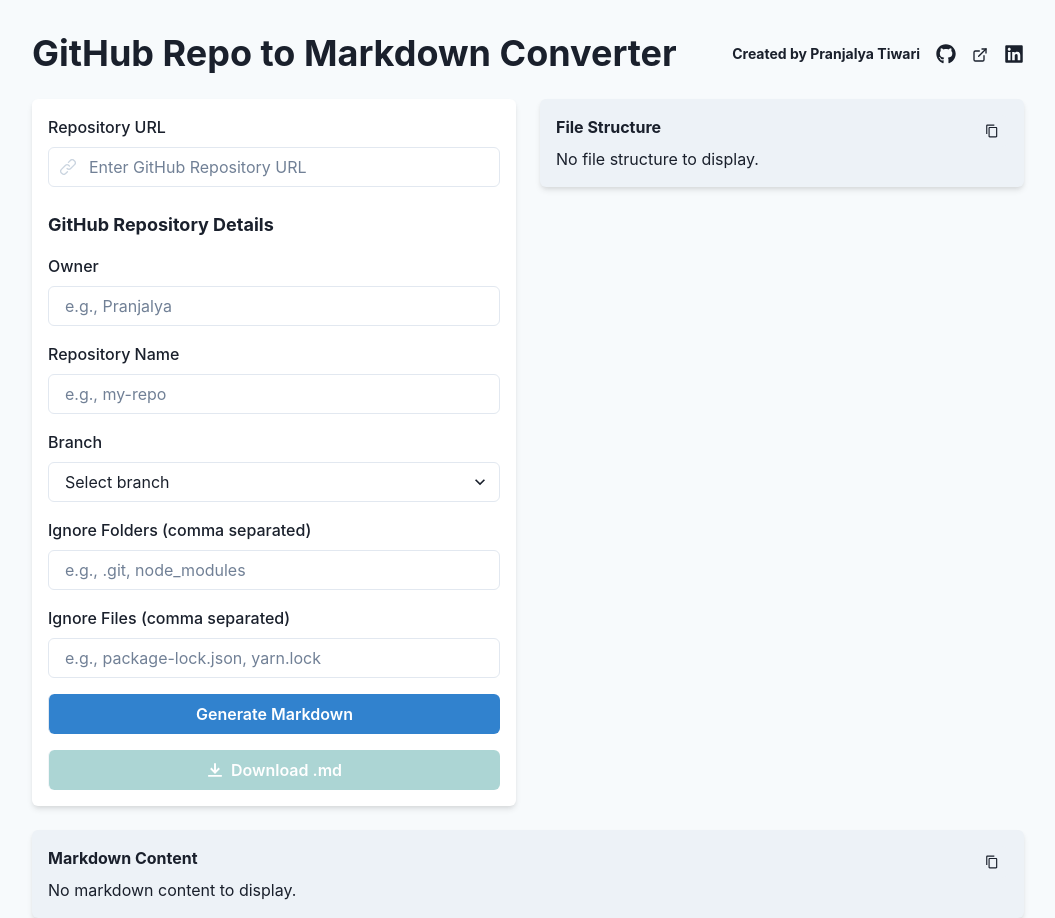
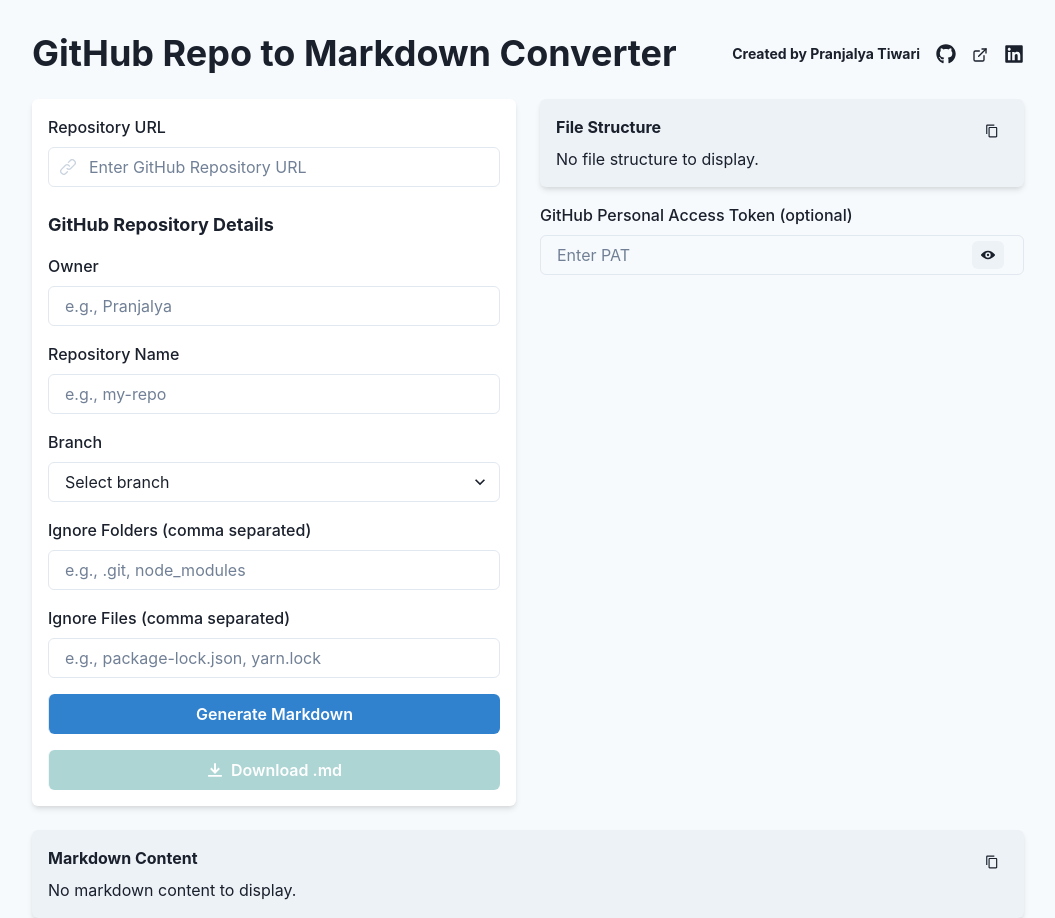
Before and after one commit to Pranjalya/gitrepo-llm, a React (Create React App) app in the folder github-to-markdown/: page / in a window 1280 px wide. Shown: the whole page, without its empty margins (112-1167 px from the left). Built offline with nearby package versions, Linux system fonts and the light colour scheme.

Commit message:
:wolf: add github pat token

```diff
--- a/github-to-markdown/src/App.js
+++ b/github-to-markdown/src/App.js
@@ -4,9 +4,10 @@
 import FileTree from './components/FileTree';
 import MarkdownDisplay from './components/MarkdownDisplay';
 import Loading from './components/Loading';
-import { Container, Heading, Box, useToast, Link, Flex, Text, HStack, Tooltip } from '@chakra-ui/react';
+import { Container, Heading, Box, useToast, Link, Flex, Text, HStack, Tooltip, Input, InputGroup, InputRightElement, IconButton } from '@chakra-ui/react';
 import {  FaGithub, FaLinkedin } from 'react-icons/fa';
-import { ExternalLinkIcon } from '@chakra-ui/icons'
+import { ExternalLinkIcon, ViewIcon, ViewOffIcon } from '@chakra-ui/icons'
+import { FormControl, FormLabel } from '@chakra-ui/form-control'
 
 const printFileExtensions = {
     ".c": true, ".cpp": true, ".cc": true, ".cxx": true, ".cs": true, ".java": true, ".py": true, ".json": true, ".js": true, ".ts": true,
@@ -68,6 +69,8 @@
     const portfolioLink = "https://pranjalya.github.io";
     const linkedinLink = "https://www.linkedin.com/in/pranjalya-tiwari/";
     const defaultMetaDescription = "Convert your GitHub repository into LLM-ingestible markdown. Easily create a .md file for your codebase. Created by Pranjalya Tiwari.";
+    const [githubPAT, setGithubPAT] = useState(''); // new state for github pat
+    const [showPAT, setShowPAT] = useState(false);
 
     useEffect(() => {
          document.title = pageTitle;
@@ -85,10 +88,11 @@
     },[pageTitle, defaultMetaDescription]);
 
 
-    const getFilesList = async (owner, reponame, branch, ignoreFolders = []) => {
+    const getFilesList = async (owner, reponame, branch, ignoreFolders = [], githubPAT = null) => {
         try {
+            const headers = githubPAT ? { Authorization: `token ${githubPAT}` } : {};
             const response = await axios.get(
-                `https://api.github.com/repos/${owner}/${reponame}/git/trees/${branch}?recursive=true`
+                `https://api.github.com/repos/${owner}/${reponame}/git/trees/${branch}?recursive=true`, { headers }
             );
 
             if (response.status === 200) {
@@ -124,9 +128,10 @@
     };
 
 
-    const getFileContent = async (owner, reponame, branch, filepath) => {
+    const getFileContent = async (owner, reponame, branch, filepath, githubPAT = null) => {
       try {
-            const url = `https://raw.githubusercontent.com/${owner}/${reponame}/refs/heads/${branch}/${filepath}`;
+            let url = `https://raw.githubusercontent.com/${owner}/${reponame}/${branch}/${filepath}`;
+            url = githubPAT ? `${url}?token=${githubPAT}` : url;
             const response = await axios.get(url);
 
             if (response.status === 200) {
@@ -179,7 +184,7 @@
             return null
         }
   };
-    const prepareMarkdown = async (owner, reponame, branch, filelists, ignoreFiles) => {
+    const prepareMarkdown = async (owner, reponame, branch, filelists, ignoreFiles, githubPAT = null) => {
         let markdownContent = `** ${reponame} **\n\n`;
 
         const tree = buildTreeFromPaths(filelists, reponame);
@@ -196,7 +201,7 @@
 
        let processedCount = 0;
         for (const fileitem of filteredFiles) {
-           const fileContent = await getFileContent(owner, reponame, branch, fileitem)
+           const fileContent = await getFileContent(owner, reponame, branch, fileitem, githubPAT)
             if (fileContent) {
                 markdownContent += `\n\n## ${fileitem}\n`;
                 markdownContent += fileContent;
@@ -209,13 +214,13 @@
     };
 
     const handleSubmit = async (repoDetails) => {
-         setLoading(true);
+        setLoading(true);
         setIsDownloadEnabled(false)
         setProgress(0)
         try {
-            const { owner, repoName, branch, ignoreFolders, ignoreFiles } = repoDetails;
-            const filesList = await getFilesList(owner, repoName, branch, ignoreFolders);
-            const markdown = await prepareMarkdown(owner, repoName, branch, filesList, ignoreFiles);
+            const { owner, repoName, branch, ignoreFolders, ignoreFiles, githubPAT } = repoDetails;
+            const filesList = await getFilesList(owner, repoName, branch, ignoreFolders, githubPAT);
+            const markdown = await prepareMarkdown(owner, repoName, branch, filesList, ignoreFiles, githubPAT);
             const tree = buildTreeFromPaths(filesList, repoName);
             const treeString = treeToString(tree);
             setMdContent(markdown);
@@ -247,6 +252,8 @@
         URL.revokeObjectURL(url);
     };
 
+    const handleClickShowPAT = () => setShowPAT(!showPAT);
+
     return (
        <Container maxW="container.lg" mt={8} >
         <Flex justifyContent="space-between" alignItems="center" mb={6}>
@@ -275,10 +282,41 @@
         </HStack>
         </Flex>
             <Box display="grid" gridTemplateColumns="1fr 1fr" gap={6}>
-                <InputForm onSubmit={handleSubmit} onDownload={handleDownload} loading={loading} mdContent={mdContent} isDownloadEnabled={isDownloadEnabled}/>
+                <InputForm
+                  onSubmit={handleSubmit}
+                  onDownload={handleDownload}
+                  loading={loading}
+                  mdContent={mdContent}
+                  isDownloadEnabled={isDownloadEnabled}
+                  githubPAT={githubPAT}
+                />
                 <Box>
                     {loading && <Loading />}
-                    {!loading && <FileTree treeString={fileTree} />}
+                    <FileTree treeString={fileTree} />
+                    <Box mt={4}>
+                      <FormControl>
+                        <FormLabel>GitHub Personal Access Token (optional)</FormLabel>
+                        <InputGroup size="md">
+                          <Input
+                            pr="4.5rem"
+                            type={showPAT ? "text" : "password"}
+                            placeholder="Enter PAT"
+                            value={githubPAT}
+                            onChange={(e) => setGithubPAT(e.target.value)}
+                          />
+                          <InputRightElement width="4.5rem">
+                            <IconButton
+                              h="1.75rem"
+                              size="sm"
+                              onClick={handleClickShowPAT}
+                              icon={showPAT ? <ViewOffIcon /> : <ViewIcon />}
+                            >
+                              {showPAT ? 'Hide' : 'Show'}
+                            </IconButton>
+                          </InputRightElement>
+                        </InputGroup>
+                      </FormControl>
+                    </Box>
                 </Box>
             </Box>
               {loading && (
--- a/github-to-markdown/src/components/InputForm.js
+++ b/github-to-markdown/src/components/InputForm.js
@@ -8,12 +8,13 @@
   useToast,
   InputGroup,
   InputLeftElement,
-  Select
+  Select,
 } from '@chakra-ui/react';
 import { FormControl, FormLabel } from '@chakra-ui/form-control'
 import { DownloadIcon, LinkIcon } from '@chakra-ui/icons';
+import axios from 'axios';
 
-const InputForm = ({ onSubmit, onDownload, loading, mdContent, isDownloadEnabled }) => {
+const InputForm = ({ onSubmit, onDownload, loading, mdContent, isDownloadEnabled, githubPAT }) => {
   const [owner, setOwner] = useState('');
   const [repoName, setRepoName] = useState('');
   const [branch, setBranch] = useState('');
@@ -63,7 +64,7 @@
       })
       return;
     }
-    onSubmit({ owner, repoName, branch, ignoreFolders: parsedIgnoreFolders, ignoreFiles: parsedIgnoreFiles });
+    onSubmit({ owner, repoName, branch, ignoreFolders: parsedIgnoreFolders, ignoreFiles: parsedIgnoreFiles, githubPAT });
   };
   const handleDownload = () => {
     if(mdContent) {
@@ -85,17 +86,14 @@
     if (owner && repoName) {
       const fetchBranches = async () => {
         try {
-          const response = await fetch(`https://api.github.com/repos/${owner}/${repoName}/branches`);
-          if (!response.ok) {
-            throw new Error(`HTTP error! status: ${response.status}`);
-          }
-          const data = await response.json();
-          setAvailableBranches(data.map(branch => branch.name));
+          const headers = githubPAT ? { Authorization: `token ${githubPAT}` } : {};
+          const response = await axios.get(`https://api.github.com/repos/${owner}/${repoName}/branches`, { headers });
+          setAvailableBranches(response.data.map(branch => branch.name));
 
           // Optionally set the default branch if 'branch' state is empty
-          if (!branch && data.length > 0) {
+          if (!branch && response.data.length > 0) {
             // Assuming the first branch in the API response is the default branch
-            setBranch(data[0].name);
+            setBranch(response.data[0].name);
           }
         } catch (error) {
           console.error("Could not fetch branches:", error);
@@ -109,7 +107,7 @@
 
       fetchBranches();
     }
-  }, [owner, repoName, branch, toast]); // Add branch to the dependency array
+  }, [owner, repoName, branch, githubPAT, toast]); // Add branch to the dependency array
 
   return (
     <Box p={4} boxShadow="md" rounded="md" bg="white">
```
